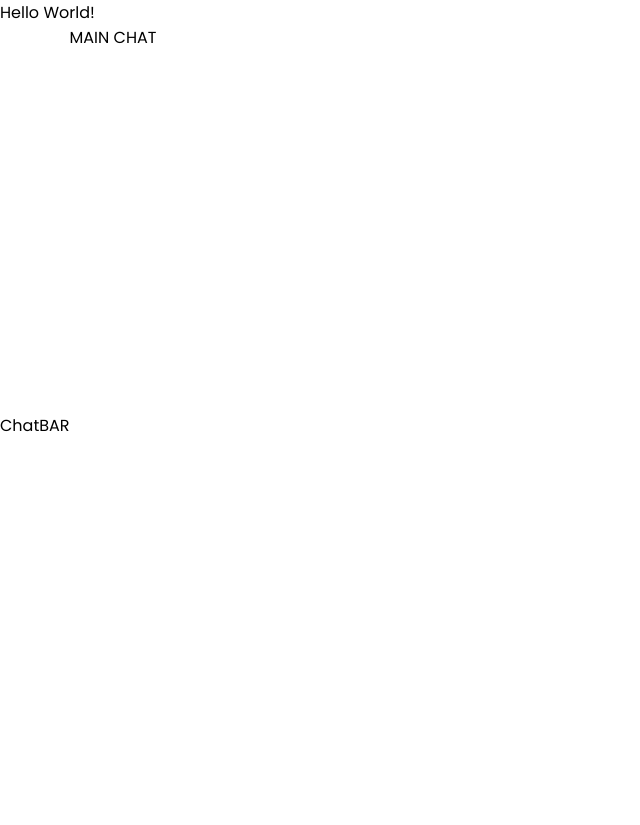
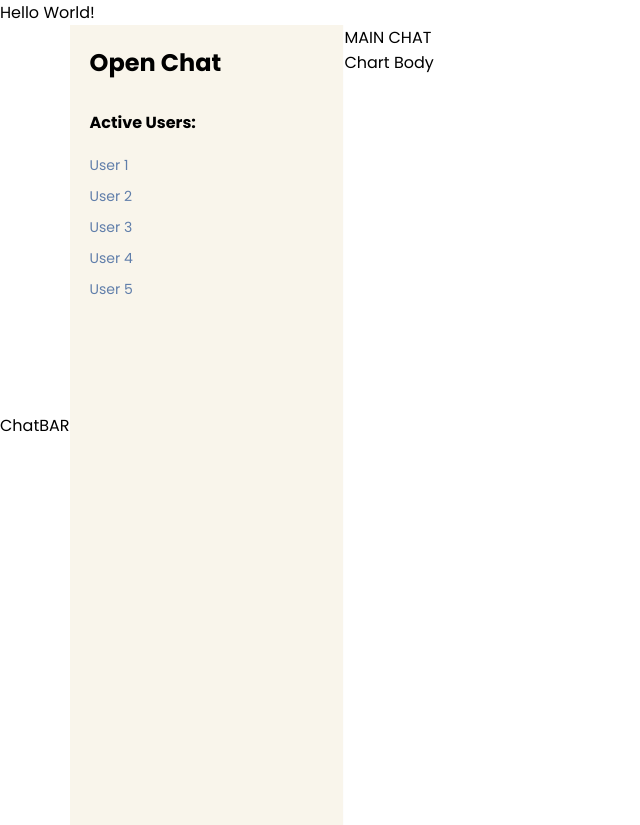
Before and after one commit to gsaaad/Lets_Chat, a React (Create React App) app in the folder client/: page /chat in a window 1280 px wide. Shown: the whole page, without its empty margins (0-640 px from the left). Built offline with nearby package versions, Linux system fonts and the light colour scheme; no server answers.

Commit message:
added chat page and chat body, user signs in to see chat

```diff
--- /dev/null
+++ b/client/src/components/ChartBody.js
@@ -0,0 +1,8 @@
+import React from "react";
+
+import { useNavigate } from "react-router-dom";
+
+const ChatBody = () => {
+  return <div>Chart Body</div>;
+};
+export default ChatBody;
--- a/client/src/components/ChatBar.js
+++ b/client/src/components/ChatBar.js
@@ -1,6 +1,6 @@
 import React from "react";
 
-const ChartBar = () => {
+const ChatBar = () => {
   return (
     <div className="chat__sidebar">
       <h2>Open Chat</h2>
@@ -18,4 +18,4 @@ const ChartBar = () => {
     </div>
   );
 };
-export default ChartBar;
+export default ChatBar;
--- a/client/src/components/ChatPage.js
+++ b/client/src/components/ChatPage.js
@@ -1,10 +1,16 @@
 import React from "react";
-
+import ChatBar from "./ChatBar";
+import ChatBody from "./ChartBody";
 const ChatPage = ({ socket }) => {
   return (
     <div className="chat">
       <p>ChatBAR</p>
-      <div className="chat__main">MAIN CHAT</div>
+      <ChatBar />
+
+      <div className="chat__main">
+        MAIN CHAT
+        <ChatBody />
+      </div>
     </div>
   );
 };
--- a/client/src/components/Home.js
+++ b/client/src/components/Home.js
@@ -7,6 +7,8 @@ const Home = () => {
 
   const handleSubmit = (e) => {
     e.preventDefault();
+    localStorage.setItem("userName", userName);
+    navigate("/chat");
     console.log("clicked! signed in?");
   };
 
```
